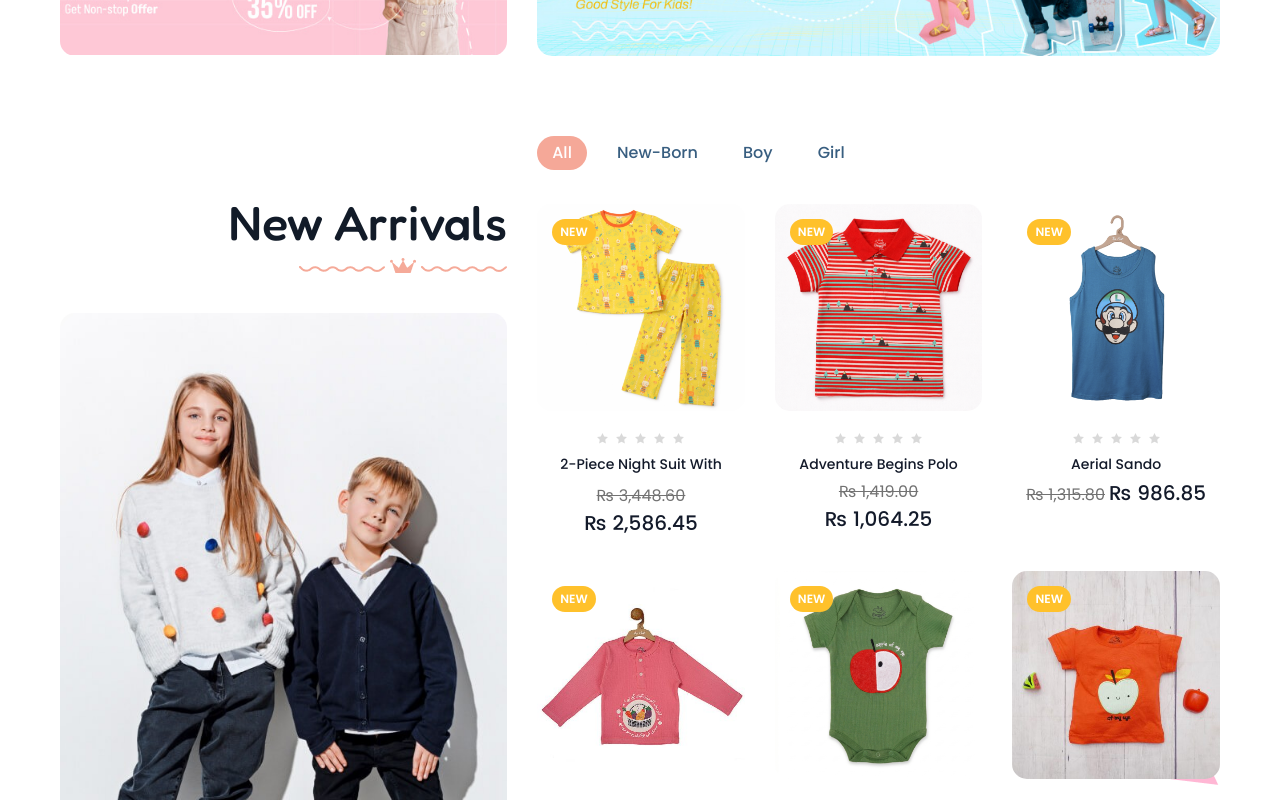
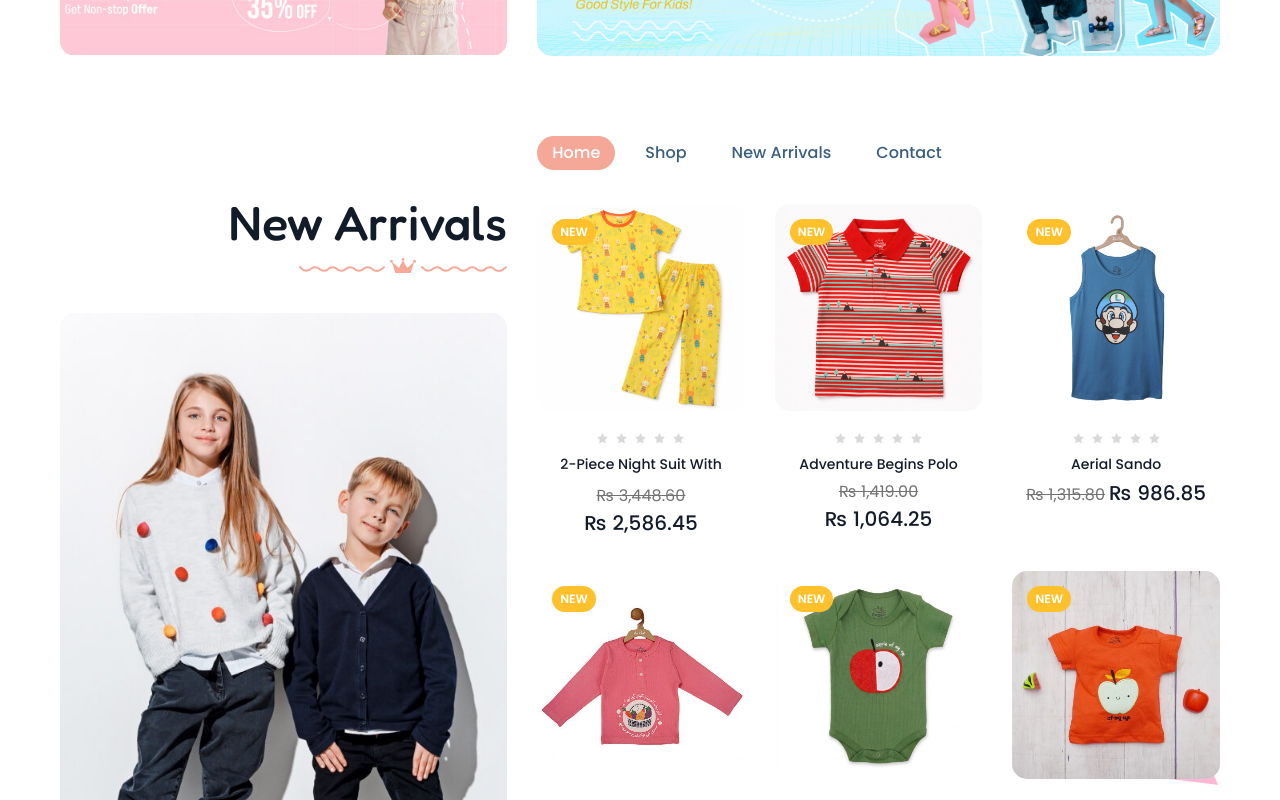
Before and after one commit to Savvyshoaib/babiesbloomers-nextjs, a Next.js app: page / in a window 1280 px wide. Shown: the part 1000-1800 px from the top of the page. Built offline with nearby package versions, Linux system fonts and the light colour scheme; no server answers.

Commit message:
major-fix-2

```diff
--- a/src/components/site/new-arrivals.tsx
+++ b/src/components/site/new-arrivals.tsx
@@ -1,12 +1,10 @@
 "use client";
 
 import Image from "next/image";
-import { useMemo, useState } from "react";
-import {
-  newArrivals as staticNewArrivals,
-  newArrivalTabs,
-  type NewArrivalTab,
-} from "@/lib/site-data";
+import Link from "next/link";
+import { usePathname } from "next/navigation";
+import { useMemo } from "react";
+import { newArrivals as staticNewArrivals } from "@/lib/site-data";
 import { useAppSelector } from "@/store/hooks";
 import {
   selectActiveProducts,
@@ -18,14 +16,21 @@ import { SectionHeading } from "./section-heading";
 
 const HOME_NEW_ARRIVALS_LIMIT = 6;
 
+const sectionLinks = [
+  { label: "Home", href: "/" },
+  { label: "Shop", href: "/shop" },
+  { label: "New Arrivals", href: "/new-arrivals" },
+  { label: "Contact", href: "/contact" },
+] as const;
+
 export function NewArrivals() {
-  const [activeTab, setActiveTab] = useState<NewArrivalTab>("All");
+  const pathname = usePathname();
   const catalogArrivals = useAppSelector(selectNewArrivals);
   const activeProducts = useAppSelector(selectActiveProducts);
   const categories = useAppSelector((s) => s.catalog.categories);
   const { newArrivalsBanner } = useAppSelector(selectSiteContent);
 
-  const source = useMemo(() => {
+  const products = useMemo(() => {
     // Prefer new-arrival tagged products; otherwise latest active products
     // from the newest categories in the catalog.
     let list =
@@ -35,7 +40,6 @@ export function NewArrivals() {
       return staticNewArrivals.slice(0, HOME_NEW_ARRIVALS_LIMIT).map((p) => ({
         ...p,
         slug: undefined as string | undefined,
-        tabs: p.tabs,
       }));
     }
 
@@ -53,7 +57,7 @@ export function NewArrivals() {
       if (inLatest.length > 0) list = inLatest;
     }
 
-    return list.map((p) => ({
+    return list.slice(0, HOME_NEW_ARRIVALS_LIMIT).map((p) => ({
       title: p.title,
       image: p.image,
       oldPrice: p.oldPrice,
@@ -62,22 +66,8 @@ export function NewArrivals() {
       slug: p.slug,
       averageRating: p.averageRating,
       reviewsCount: p.reviewsCount,
-      tabs: [
-        "All",
-        ...p.tabs.filter((t): t is NewArrivalTab =>
-          (newArrivalTabs as readonly string[]).includes(t),
-        ),
-      ] as NewArrivalTab[],
     }));
   }, [catalogArrivals, activeProducts, categories]);
-
-  const products = useMemo(() => {
-    const filtered =
-      activeTab === "All"
-        ? source
-        : source.filter((product) => product.tabs.includes(activeTab));
-    return filtered.slice(0, HOME_NEW_ARRIVALS_LIMIT);
-  }, [source, activeTab]);
 
   return (
     <section
@@ -113,31 +103,31 @@ export function NewArrivals() {
           </div>
 
           <div className="min-w-0">
-            <div
-              role="tablist"
-              aria-label="Filter new arrivals"
+            <nav
+              aria-label="Quick links"
               className="-mx-1 mb-5 flex flex-wrap items-center gap-2 overflow-x-auto px-1 pb-1 sm:mb-[30px] sm:gap-[15px]"
             >
-              {newArrivalTabs.map((tab) => {
-                const isActive = tab === activeTab;
+              {sectionLinks.map((link) => {
+                const isActive =
+                  link.href === "/"
+                    ? pathname === "/"
+                    : pathname === link.href ||
+                      pathname.startsWith(`${link.href}/`);
                 return (
-                  <button
-                    key={tab}
-                    type="button"
-                    role="tab"
-                    aria-selected={isActive}
-                    onClick={() => setActiveTab(tab)}
-                    className={`shrink-0 cursor-pointer rounded-[30px] px-3 py-1.5 font-poppins text-[14px] font-medium leading-6 transition-colors sm:px-[15px] sm:py-[5px] sm:text-[16px] ${
+                  <Link
+                    key={link.href}
+                    href={link.href}
+                    className={`shrink-0 rounded-[30px] px-3 py-1.5 font-poppins text-[14px] font-medium leading-6 transition-colors sm:px-[15px] sm:py-[5px] sm:text-[16px] ${
                       isActive
                         ? "bg-salmon-soft text-white"
                         : "text-steel hover:bg-salmon-soft/15"
                     }`}
                   >
-                    {tab}
-                  </button>
+                    {link.label}
+                  </Link>
                 );
               })}
-            </div>
+            </nav>
 
             {products.length > 0 ? (
               <div className="grid grid-cols-2 gap-x-3 gap-y-5 pb-5 sm:gap-x-[30px] sm:gap-y-[20px] sm:grid-cols-3 sm:pb-[20px]">
@@ -150,7 +140,7 @@ export function NewArrivals() {
               </div>
             ) : (
               <p className="py-16 text-center text-[16px] text-body">
-                No products in this category yet. Try another filter.
+                No new arrivals yet. Check back soon.
               </p>
             )}
 
--- a/src/components/site/page-banner.tsx
+++ b/src/components/site/page-banner.tsx
@@ -47,7 +47,7 @@ export function PageBanner({ title, crumbs }: PageBannerProps) {
                     ) : (
                       <span
                         aria-current={isLast ? "page" : undefined}
-                        className={isLast ? "text-salmon" : undefined}
+                        className={isLast ? "font-medium text-ink" : undefined}
                       >
                         {crumb.label}
                       </span>
--- a/src/components/site/product-detail.tsx
+++ b/src/components/site/product-detail.tsx
@@ -21,7 +21,7 @@ import { useSavedProducts } from "@/lib/saved-products-context";
 import type { ProductReview } from "@/lib/reviews";
 import { ProductReviews } from "./product-reviews";
 
-type Tab = "description" | "additional" | "reviews";
+type Tab = "description" | "additional";
 
 const offerIcons = {
   truck: TruckIcon,
@@ -352,10 +352,6 @@ export function ProductDetail({
             [
               { id: "description", label: "Description" },
               { id: "additional", label: "Additional Information" },
-              {
-                id: "reviews",
-                label: `Reviews (${product.reviewsCount ?? 0})`,
-              },
             ] as const
           ).map((t) => {
             const active = tab === t.id;
@@ -412,15 +408,32 @@ export function ProductDetail({
               </div>
             </dl>
           ) : null}
-          {tab === "reviews" ? (
-            <ProductReviews
-              key={product.slug}
-              productSlug={product.slug}
-              initialReviews={initialReviews}
-            />
-          ) : null}
         </div>
       </div>
+
+      <section
+        className="mt-10 border-t border-[#eee] pt-8 lg:mt-14"
+        aria-labelledby="product-reviews-heading"
+      >
+        <h2
+          id="product-reviews-heading"
+          className="font-fredoka text-[22px] font-medium text-ink sm:text-[26px]"
+        >
+          Reviews
+          {typeof product.reviewsCount === "number" ? (
+            <span className="ml-2 font-poppins text-[15px] font-normal text-body">
+              ({product.reviewsCount})
+            </span>
+          ) : null}
+        </h2>
+        <div className="mt-5">
+          <ProductReviews
+            key={product.slug}
+            productSlug={product.slug}
+            initialReviews={initialReviews}
+          />
+        </div>
+      </section>
     </div>
   );
 }
--- a/src/components/site/top-picks.tsx
+++ b/src/components/site/top-picks.tsx
@@ -1,5 +1,6 @@
 "use client";
 
+import Link from "next/link";
 import { useMemo } from "react";
 import { topPicks as staticTopPicks } from "@/lib/site-data";
 import { useAppSelector } from "@/store/hooks";
@@ -51,6 +52,15 @@ export function TopPicks() {
             />
           ))}
         </div>
+
+        <div className="mt-8 flex justify-center sm:mt-10">
+          <Link
+            href="/shop"
+            className="inline-flex h-12 items-center justify-center rounded-[40px] bg-salmon px-8 font-poppins text-[15px] font-semibold text-white transition-colors hover:bg-salmon-soft sm:h-[49px] sm:px-10 sm:text-[16px]"
+          >
+            Explore More
+          </Link>
+        </div>
       </div>
     </section>
   );
```
